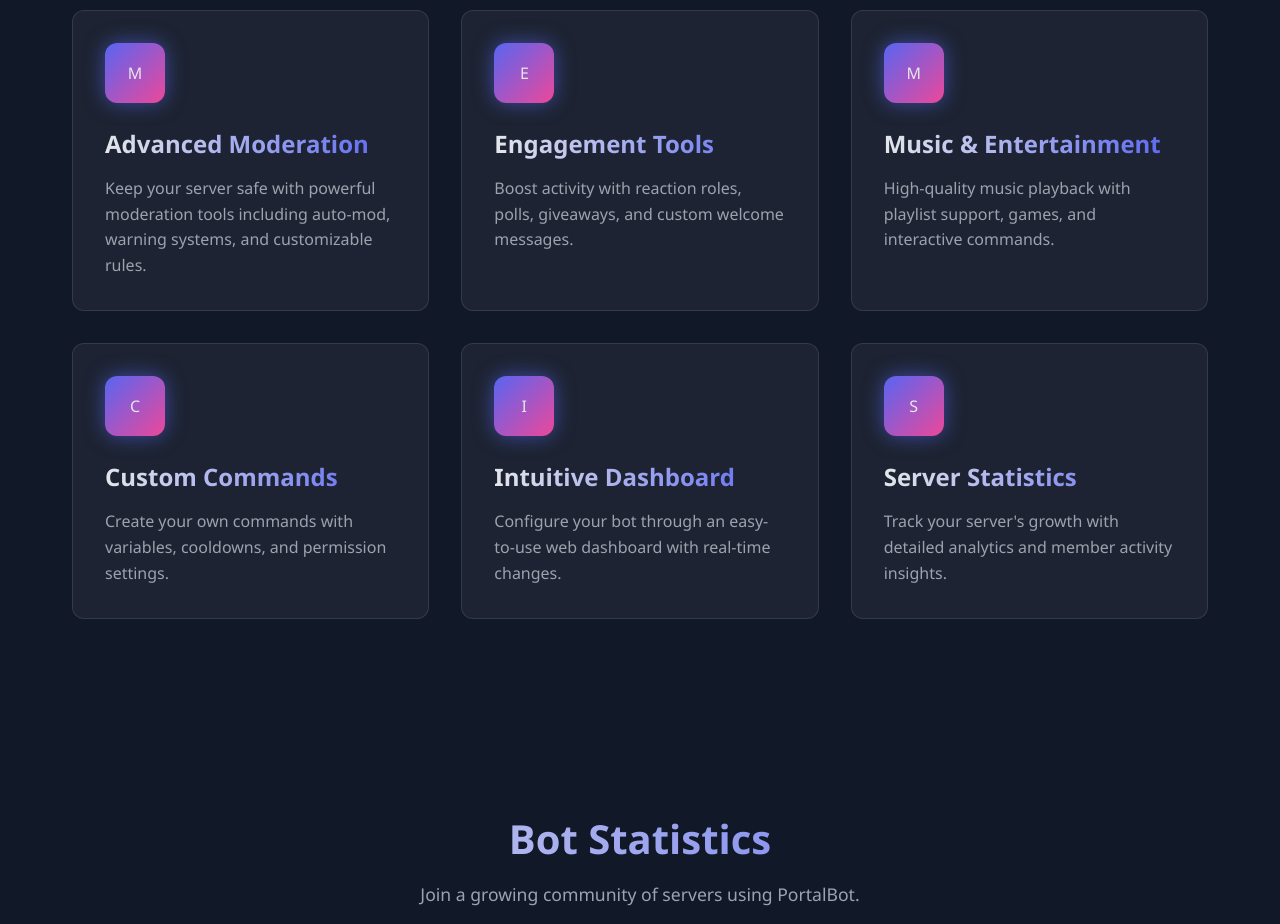
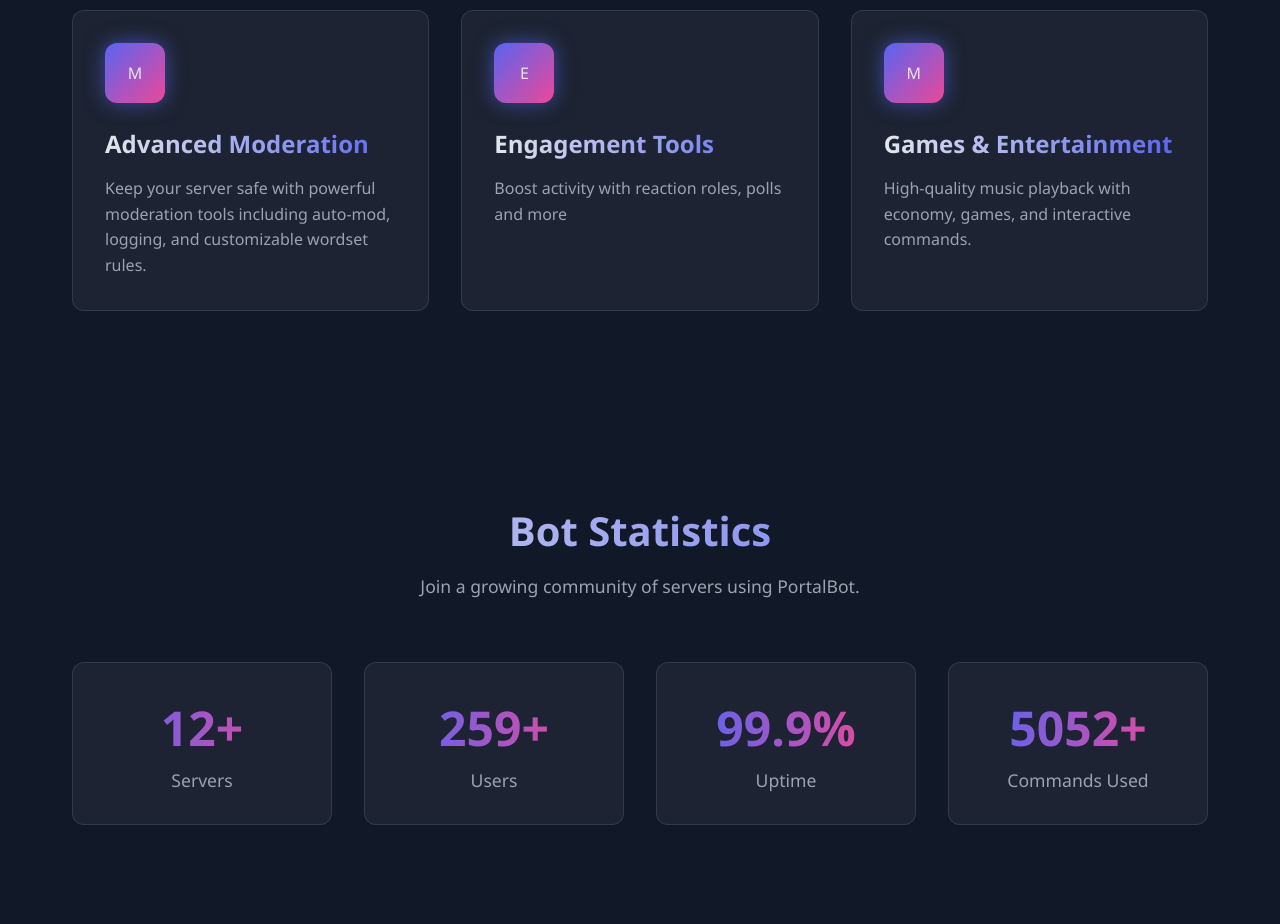
Before and after one commit to fedswtf/discordbot, a plain HTML site: page index.html in a window 1280 px wide. Shown: the part 1060-1984 px from the top of the page. Drawn offline with nearby package versions, Linux system fonts and the light colour scheme.

Commit message:
Update index.html

```diff
--- a/index.html
+++ b/index.html
@@ -636,32 +636,17 @@
             <div class="feature-card">
                 <div class="feature-icon">M</div>
                 <h3>Advanced Moderation</h3>
-                <p>Keep your server safe with powerful moderation tools including auto-mod, warning systems, and customizable rules.</p>
+                <p>Keep your server safe with powerful moderation tools including auto-mod, logging, and customizable wordset rules.</p>
             </div>
             <div class="feature-card">
                 <div class="feature-icon">E</div>
                 <h3>Engagement Tools</h3>
-                <p>Boost activity with reaction roles, polls, giveaways, and custom welcome messages.</p>
+                <p>Boost activity with reaction roles, polls and more</p>
             </div>
             <div class="feature-card">
                 <div class="feature-icon">M</div>
-                <h3>Music & Entertainment</h3>
-                <p>High-quality music playback with playlist support, games, and interactive commands.</p>
-            </div>
-            <div class="feature-card">
-                <div class="feature-icon">C</div>
-                <h3>Custom Commands</h3>
-                <p>Create your own commands with variables, cooldowns, and permission settings.</p>
-            </div>
-            <div class="feature-card">
-                <div class="feature-icon">I</div>
-                <h3>Intuitive Dashboard</h3>
-                <p>Configure your bot through an easy-to-use web dashboard with real-time changes.</p>
-            </div>
-            <div class="feature-card">
-                <div class="feature-icon">S</div>
-                <h3>Server Statistics</h3>
-                <p>Track your server's growth with detailed analytics and member activity insights.</p>
+                <h3>Games & Entertainment</h3>
+                <p>High-quality music playback with economy, games, and interactive commands.</p>
             </div>
         </div>
     </section>
```
